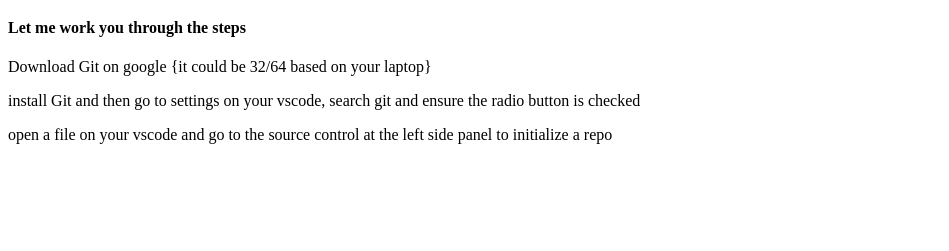
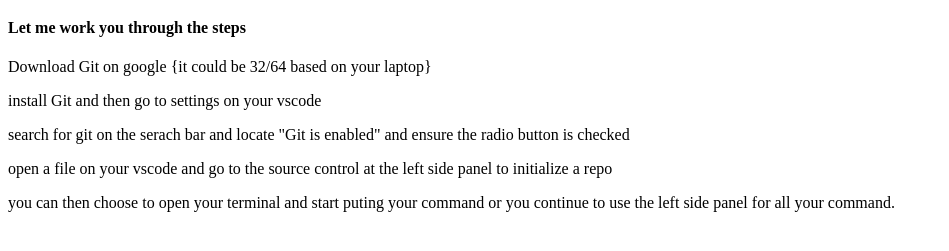
Before and after one commit to Jane817/testing_git, a plain HTML site: page index.html in a window 1280 px wide. Shown: the part 61-312 px from the top of the page, without its empty margins (0-949 px from the left). Drawn offline with Linux system fonts and the light colour scheme.

Commit message:
adds a little modification to the content

```diff
--- a/index.html
+++ b/index.html
@@ -9,8 +9,11 @@
     <h1>First time i will be using git...</h1>
     <h4>Let me work you through the steps</h4>
     <p>Download Git on google {it could be 32/64 based on your laptop}</p>
-    <p>install Git and then go to settings on your vscode, search git and ensure the radio button is checked</p>
+    <p>install Git and then go to settings on your vscode</p>
+    <p>search for git on the serach bar and locate "Git is enabled" and ensure the radio button is checked</p>
     <p>open a file on your vscode and go to the source control at the left side panel to initialize a repo</p>
-    <p></p>
+    <p>you can then choose to open your terminal and start puting your command or you continue to use the left
+        side panel for all your command.
+    </p>
 </body>
 </html>
```
